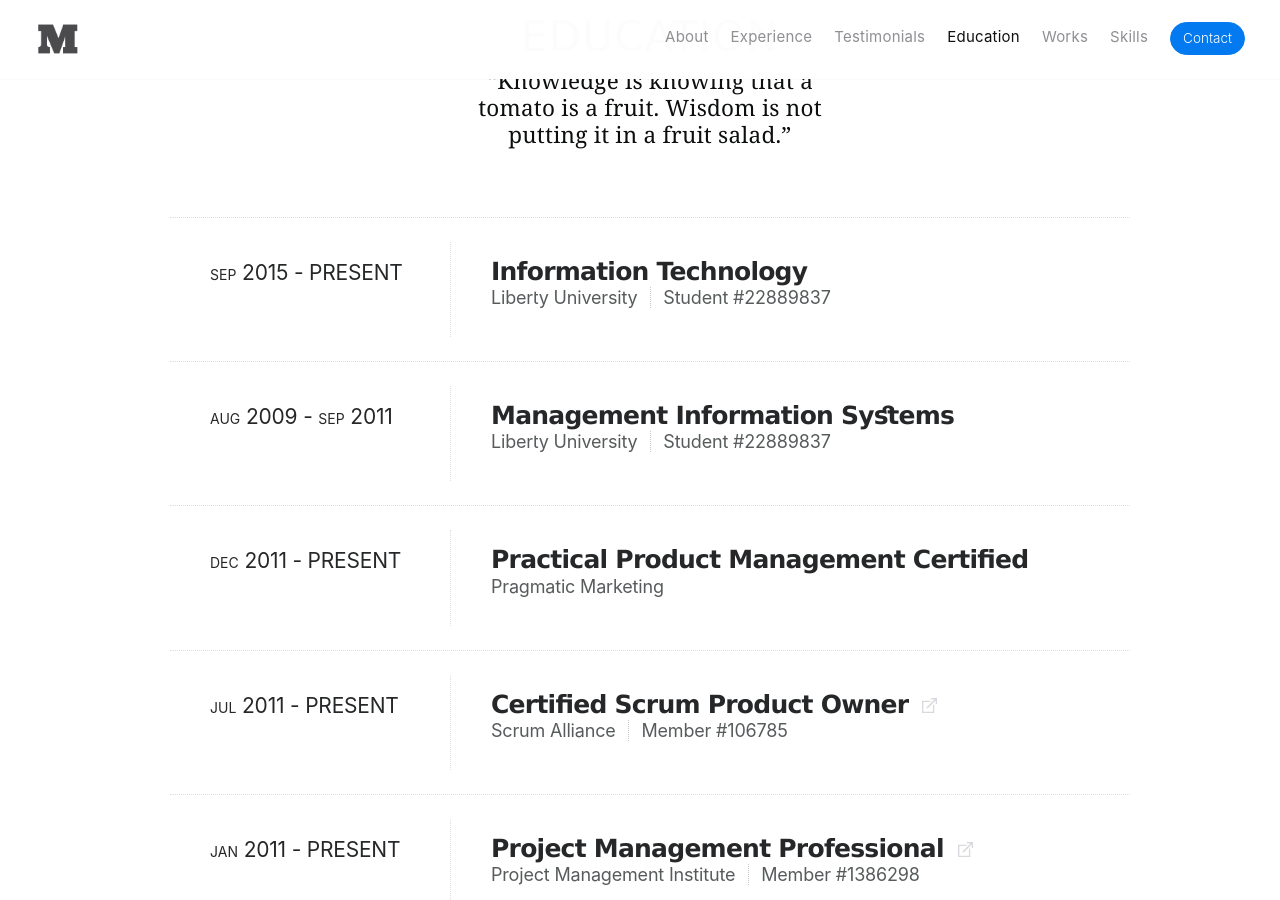
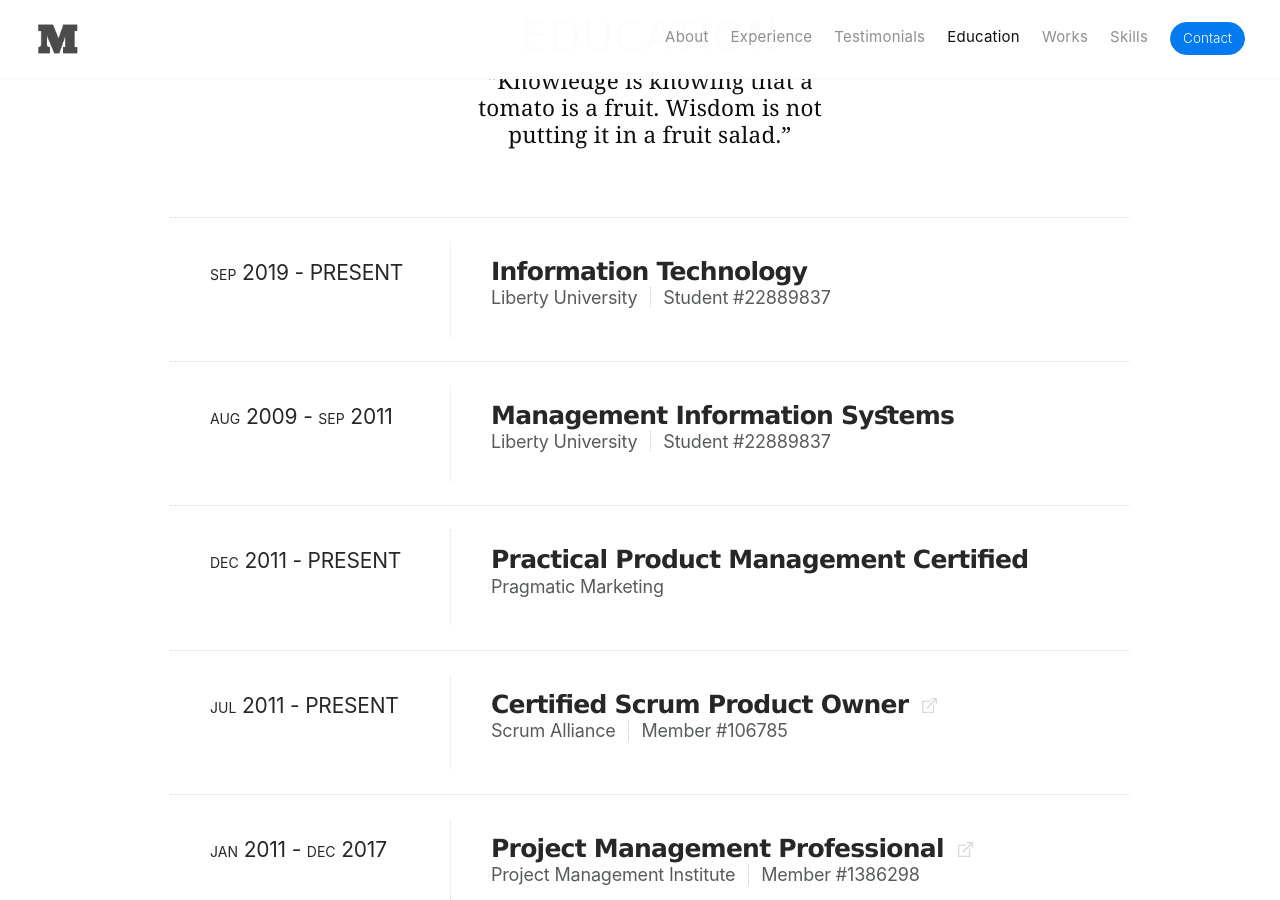
Before and after one commit to caleorourke/unveil, a Jekyll site: the page built from index.html, in a window 1280 px wide and 900 px high, scrolled down 3968 px. Built offline with Jekyll 4.4.1, drawn with Linux system fonts in a browser that asks for light colours; some of the changed text lies outside the part shown.

Commit message:
content updates

```diff
--- a/_includes/sections/education.html
+++ b/_includes/sections/education.html
@@ -10,7 +10,7 @@
     <div class="col1-1">
       <div class="tab-accordion">
         <div class="tab">
-          <div class="tab-date"><span>Sep</span> 2015 - PRESENT</div>
+          <div class="tab-date"><span>Sep</span> 2019 - PRESENT</div>
           <div class="tab-content">
             <h3>Information Technology</h3>
             <h4 class="u-text--gray">{{site.data.names.liberty}} <span class="tab-content--member"> Student #{{site.data.membership.liberty}}</span></h4>
@@ -38,7 +38,7 @@
           </div>
         </div>
         <div class="tab">
-          <div class="tab-date"><span>Jan</span> 2011 - Present</div>
+          <div class="tab-date"><span>Jan</span> 2011 - <span>Dec</span> 2017</div>
           <div class="tab-content">
             <h3>Project Management Professional <a href="//www.pmi.org/certification/project-management-professional-pmp.aspx" target="_blank"><img class="img-pointer" src="{{page.baseurl}}assets/img/arrow-link-gray.png"></a></h3>
             <h4 class="u-text--gray">{{site.data.names.pmi}} <span class="tab-content--member"> Member #{{site.data.membership.pmp}}</span></h4>
--- a/_includes/sections/experience.html
+++ b/_includes/sections/experience.html
@@ -13,7 +13,7 @@
           <div class="tab-down"></div>
           <div class="tab-date"><span>Jun</span> 2016 - PRESENT</div>
           <div class="tab-content">
-            <h3>Product Manager <a href="//www.microfocus.com/#" target="_blank"><img class="img-pointer" src="{{page.baseurl}}assets/img/arrow-link-gray.png"></a></h3>
+            <h3>Senior Product Manager <a href="//www.microfocus.com/#" target="_blank"><img class="img-pointer" src="{{page.baseurl}}assets/img/arrow-link-gray.png"></a></h3>
             <h4 class="u-text--gray">{{site.data.names.mf}}<span class="tab-content--location"> {{site.data.location.plano}}</span></h4>
             <div class="tab-collapsed">
               <p>Directed a market leading product with over 8k users worldwide.</p>
```
Also changed, not shown: assets/css/main.min.css, assets/js/main.min.js.
